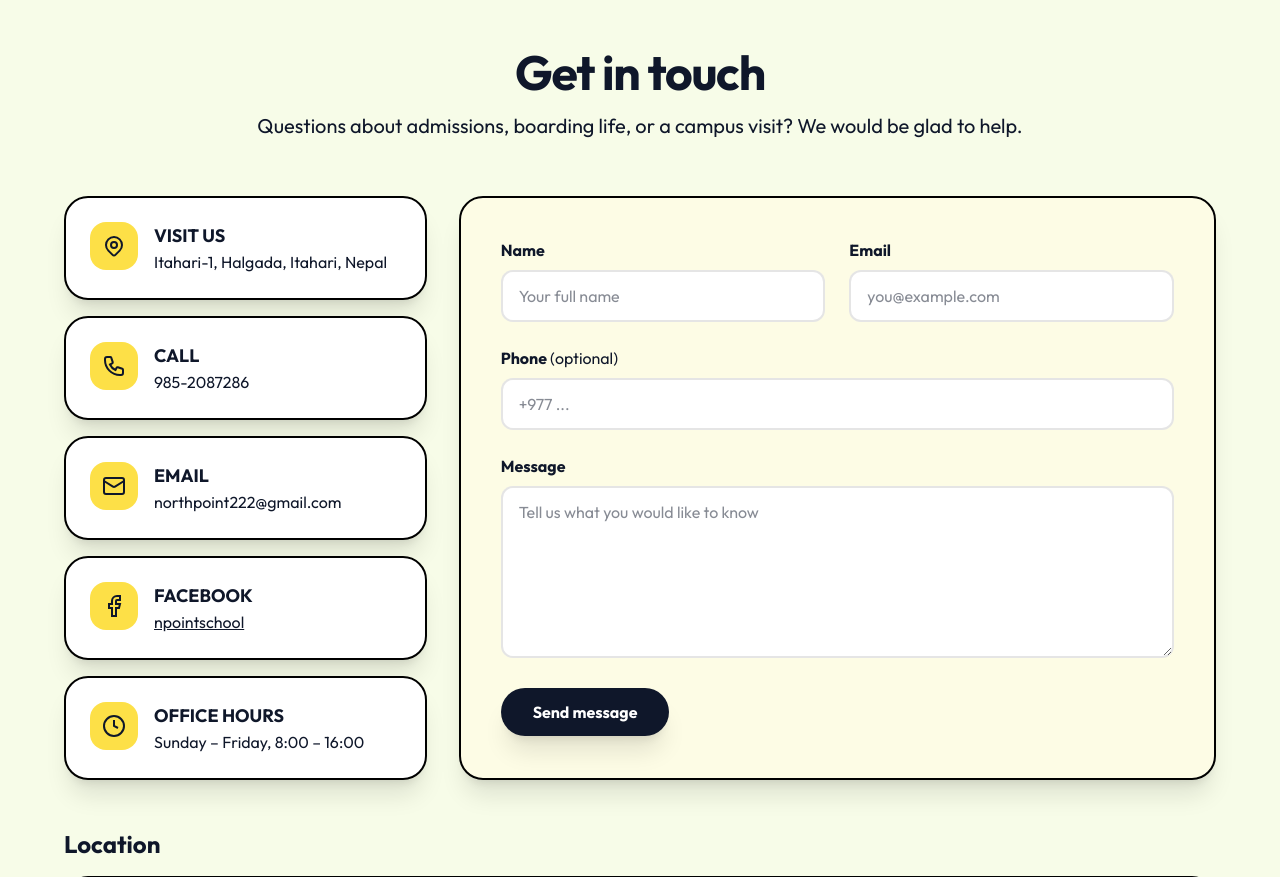
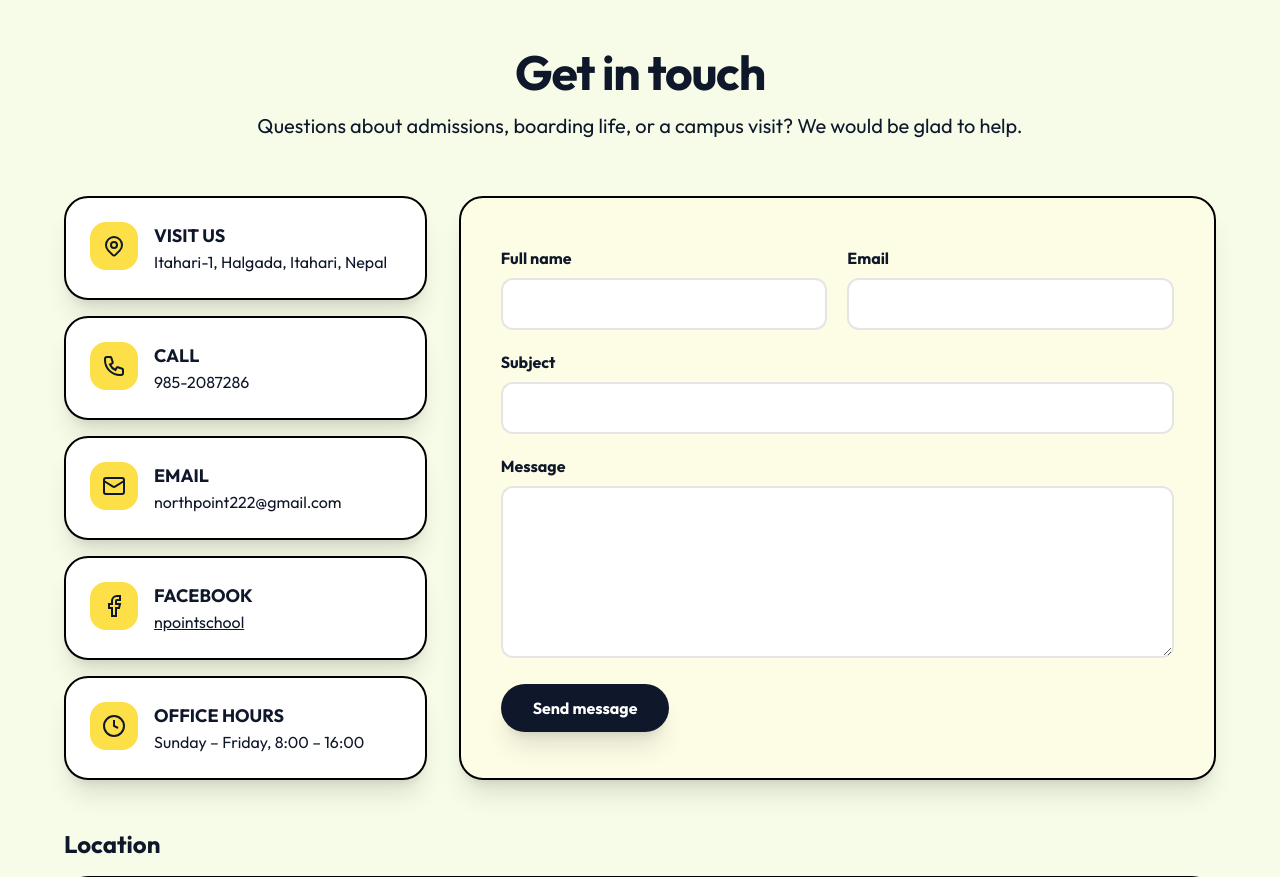
Before and after one commit to Apratimmm/NorthPoint_School, a Django app: page /contact/ in a window 1280 px wide. Shown: the part 78-955 px from the top of the page. Run offline with Django 5.2, Linux system fonts and the light colour scheme; data that the repository does not hold is empty.

Commit message:
send_email feature

```diff
--- a/school_ko_site/urls.py
+++ b/school_ko_site/urls.py
@@ -30,7 +30,7 @@ urlpatterns = [
     path('edit_school_video/', edit_school_video, name='edit_school_video'),
     path('edit_homepage/',edit_homepage, name='edit_homepage'),
     # path('month_data/<int:month_id>/', month_data, name='month_data'),
-    # path('send_email/', send_email, name='send_mail'),
+    path('send_email/', send_email, name='send_mail'),
     # path('edit_results/', edit_results, name='edit_results'),
     # path('edit_calender/', show_calenders, name='show_calenders'),
     # path('show_calender/<int:month_id>', show_calender, name='show_calender'),
--- a/templates/contact.html
+++ b/templates/contact.html
@@ -42,28 +42,52 @@
       </div>
     </div>
     <!-- Right form -->
-    <div class="lg:col-span-2 bg-[#fdfce5] rounded-3xl border-2 border-black p-8 lg:p-10 shadow-xl">
-      <form onsubmit="event.preventDefault(); this.innerHTML='<p class=\'text-xl font-bold\'>Message sent!</p>';" class="grid grid-cols-1 md:grid-cols-2 gap-6">
+    <div class="lg:col-span-2 bg-[#fdfce5] rounded-3xl border-2 border-black p-8 lg:p-10 shadow-xl relative">
+            <form id="contact-form" class="mt-2 space-y-5">
+              <div class="grid gap-5 sm:grid-cols-2">
                 <div>
-          <label for="name" class="block font-bold mb-2">Name</label>
-          <input id="name" type="text" placeholder="Your full name" class="w-full rounded-xl bg-white border-2 border-black/10 px-4 py-3 text-ink focus:outline-none focus:border-canary">
+                  <label for="name" class="block font-bold mb-2">Full name</label>
+                  <input
+                    id="name"
+                    name="name"
+                    required
+                    class="w-full rounded-xl bg-white border-2 border-black/10 px-4 py-3 text-ink focus:outline-none focus:border-canary"
+                  />
                 </div>
                 <div>
                   <label for="email" class="block font-bold mb-2">Email</label>
-          <input id="email" type="email" placeholder="you@example.com" class="w-full rounded-xl bg-white border-2 border-black/10 px-4 py-3 text-ink focus:outline-none focus:border-canary">
+                  <input
+                    id="email"
+                    name="email"
+                    type="email"
+                    required
+                    class="w-full rounded-xl bg-white border-2 border-black/10 px-4 py-3 text-ink focus:outline-none focus:border-canary"/>
                 </div>
-        <div class="md:col-span-2">
-          <label for="phone" class="block font-bold mb-2">Phone <span class="font-normal text-ink-light">(optional)</span></label>
-          <input id="phone" type="text" placeholder="+977 ..." class="w-full rounded-xl bg-white border-2 border-black/10 px-4 py-3 text-ink focus:outline-none focus:border-canary">
               </div>
-        <div class="md:col-span-2">
+              <div>
+                <label for="subject" class="block font-bold mb-2">Subject</label>
+                <input
+                  id="subject"
+                  name="subject"
+                  required
+                  class="w-full rounded-xl bg-white border-2 border-black/10 px-4 py-3 text-ink focus:outline-none focus:border-canary"/>
+              </div>
+              <div>
                 <label for="message" class="block font-bold mb-2">Message</label>
-          <textarea id="message" rows="6" placeholder="Tell us what you would like to know" class="w-full rounded-xl bg-white border-2 border-black/10 px-4 py-3 text-ink focus:outline-none focus:border-canary resize-y"></textarea>
+                <textarea
+                  id="message"
+                  name="message"
+                  rows="6"
+                  required
+                  class="w-full rounded-xl bg-white border-2 border-black/10 px-4 py-3 text-ink focus:outline-none focus:border-canary resize-y"
+                ></textarea>
               </div>
               <div class="md:col-span-2 flex items-center justify-between gap-4 flex-wrap">
-          <button type="submit" class="bg-ink text-white rounded-full px-8 py-3 font-bold shadow-xl hover:bg-ink-light transition">Send message</button>
+                <button id="submit-btn" type="submit" class="bg-ink text-white rounded-full px-8 py-3 font-bold shadow-xl hover:scale-105 hover:bg-ink-light transition">Send message</button>
+                <div id="form-message" class="hidden shrink-0 rounded-lg border-2 border-green-600 bg-green-50 px-4 py-3 text-sm font-medium text-green-800 shadow-sm max-w-xs" role="alert" aria-live="polite"></div>
               </div>
             </form>
+
     </div>
   </div>
 
@@ -75,5 +99,69 @@
   </div>
 </main>
 {% include 'footer.html' %}
+
+<script>
+  const form = document.getElementById("contact-form");
+  const submitBtn = document.getElementById("submit-btn");
+
+  form.addEventListener("submit", async function (e) {
+    e.preventDefault();
+    submitBtn.disabled = true;
+    submitBtn.textContent = "Sending...";
+
+    const formData = new FormData(form);
+
+    try {
+      const response = await fetch("/send_email/", {
+        method: "POST",
+        body: formData,
+        headers: {
+          "X-CSRFToken": getCookie("csrftoken"),
+        },
+      });
+
+      const data = await response.json();
+
+      showMessage(data.message, data.success);
+
+      if (data.success) {
+        form.reset();
+      }
+    } catch (error) {
+      showMessage("Network error. Please try again.", false);
+    } finally {
+      submitBtn.disabled = false;
+      submitBtn.textContent = "Send message";
+    }
+  });
+
+  function getCookie(name) {
+    let cookieValue = null;
+    if (document.cookie && document.cookie !== "") {
+      const cookies = document.cookie.split(";");
+      for (let cookie of cookies) {
+        cookie = cookie.trim();
+        if (cookie.startsWith(name + "=")) {
+          cookieValue = decodeURIComponent(cookie.substring(name.length + 1));
+          break;
+        }
+      }
+    }
+    return cookieValue;
+  }
+
+  const formMessage = document.getElementById("form-message");
+
+  function showMessage(message, isSuccess) {
+    formMessage.textContent = message;
+    formMessage.classList.remove("hidden");
+    if (!isSuccess) {
+      formMessage.className = "shrink-0 rounded-lg border-2 border-red-600 bg-red-50 px-4 py-3 text-sm font-medium text-red-800 shadow-sm max-w-xs";
+    } else {
+      formMessage.className = "shrink-0 rounded-lg border-2 border-green-600 bg-green-50 px-4 py-3 text-sm font-medium text-green-800 shadow-sm max-w-xs";
+    }
+  }
+</script>
+
 </body>
 </html>
```
Also changed, not shown: logic/views.py (+30 -192 lines). Lines whose indentation alone changed are shown as unchanged.
